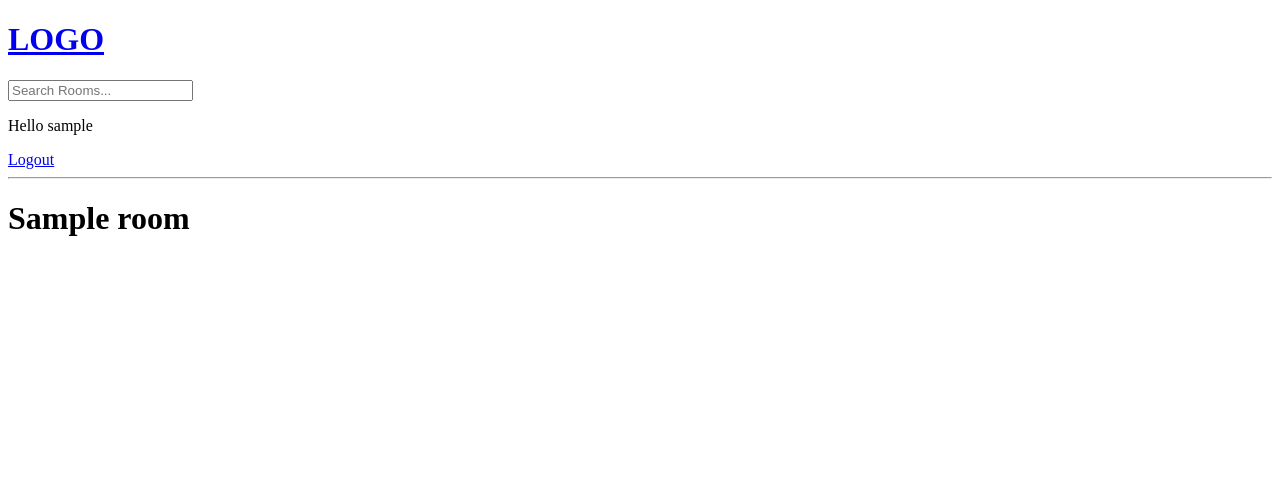
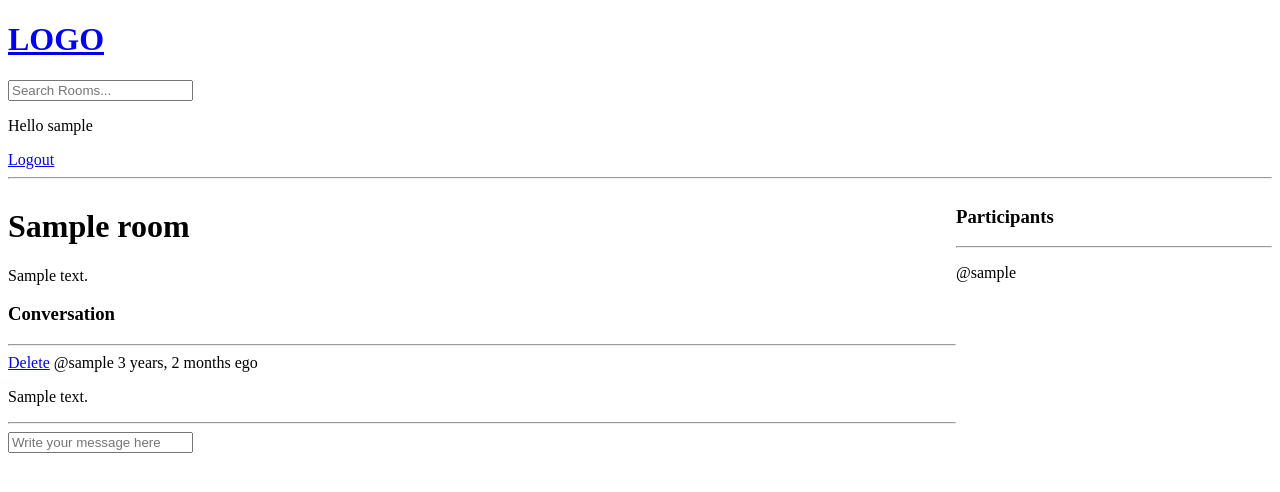
Before and after one commit to Chernov372/StudyP, a Django app: page /room/1/ in a window 1280 px wide. Shown: the top 492 px of the page. Run offline with Django 4.2, Linux system fonts and the light colour scheme; a user stored in the database is signed in; tables that the repository leaves empty hold one stand-in row (values such as "Sample post").

Commit message:
Adding message functionality

```diff
--- a/base/models.py
+++ b/base/models.py
@@ -8,13 +8,12 @@ class Topic(models.Model):
     def __str__(self):
         return self.name
 
-
 class Room(models.Model):
     host = models.ForeignKey(User, on_delete=models.SET_NULL, null=True)
     topic = models.ForeignKey(Topic, on_delete=models.SET_NULL, null=True)
     name = models.CharField(max_length=200)
     description = models.TextField(null=True, blank=True)
-    # participants =
+    participants = models.ManyToManyField(User, related_name='participants', blank=True)
     updated = models.DateTimeField(auto_now=True)
     created = models.DateTimeField(auto_now_add=True)
 
--- a/base/templates/base/room.html
+++ b/base/templates/base/room.html
@@ -2,6 +2,61 @@
 
 {% block content %}
 
-<h1>{{room.name}}</h1>
+<style>
+    .room-container{
+        display: grid;
+        grid-template-columns: 3fr 1fr;
+    }
+</style>
 
+<div class="room-container">
+
+    <div>
+
+        <h1>{{room.name}}</h1>
+
+        <p>{{room.description}}</p>
+
+        <div class="comment-wrapper">
+            <h3>Conversation</h3>
+            <hr>
+
+            {% for message in room_messages %}
+            <div>
+                {% if request.user == message.user %}
+                <a href="{% url 'delete-message' message.id %}">Delete</a>
+                {% endif %}
+                <samll>@{{message.user}} {{message.created|timesince}} ego</samll>
+                <p>{{message.body}}</p>
+                <hr>
+            </div>
+            {% endfor %}
+        </div>
+
+
+        {% if request.user.is_authenticated %}
+        <div class="comment-form">
+            <form method="POSt" action="">
+                {% csrf_token %}
+                <input type="text" name="body" placeholder="Write your message here">
+            </form>
+        </div>
+        {% endif %}
+
+    </div>
+    <div>
+        <h3>Participants</h3>
+        <hr>
+
+        {% for user in participants %}
+
+        <div>
+            <p>@{{user.username}}</p>
+        </div>
+
+        {% endfor %}
+
+    </div>
+
+</div>
 {% endblock content%}
--- a/base/urls.py
+++ b/base/urls.py
@@ -12,4 +12,5 @@ urlpatterns = [
     path('create-room', views.createRoom, name="create-room"),
     path('update-room/<str:pk>/', views.updateRoom, name="update-room"),
     path('delete-room/<str:pk>/', views.deleteRoom, name="delete-room"),
+    path('delete-message/<str:pk>/', views.deleteMessage, name="delete-message"),
 ]
--- a/base/views.py
+++ b/base/views.py
@@ -6,7 +6,7 @@ from django.db.models import Q
 from django.contrib.auth.models import User
 from django.contrib.auth import authenticate, login, logout
 from django.contrib.auth.forms import UserCreationForm
-from .models import Room, Topic
+from .models import Room, Topic, Message
 from .forms import RoomForm
 
 
@@ -78,10 +78,25 @@ def home(request):
     context = {'rooms': rooms, 'topics': topics, 'room_count': room_count}
     return render(request, 'base/home.html', context)
 
+
 def room(request, pk):
     room = Room.objects.get(id=pk)
-    context = {'room': room}
+    room_messages = room.message_set.all().order_by('-created')
+    participants = room.participants.all()
+
+    if request.method == 'POST':
+        message = Message.objects.create(
+            user=request.user,
+            room=room,
+            body=request.POST.get('body'),
+        )
+        room.participants.add(request.user)
+        return redirect('room', pk=room.id)
+
+
+    context = {'room': room, 'room_messages': room_messages, 'participants': participants}
     return render(request, 'base/room.html', context)
+
 
 @login_required(login_url='login')
 def createRoom(request):
@@ -121,3 +136,15 @@ def deleteRoom(request, pk):
         room.delete()
         return redirect('home')
     return render(request, 'base/delete.html', {'obj': room})
+
+
+@login_required(login_url='login')
+def deleteMessage(request, pk):
+    message = Message.objects.get(id=pk)
+    if request.user != message.user:
+        return HttpResponse("You are not allowed here!!")
+
+    if request.method == 'POST':
+        message.delete()
+        return redirect('home')
+    return render(request, 'base/delete.html', {'obj': message})
```
Also changed, not shown: base/migrations/0003_alter_room_options_room_participants.py (added).
